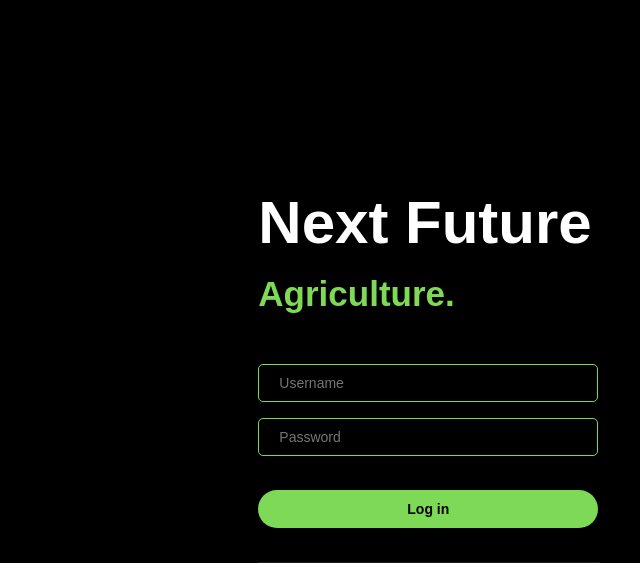
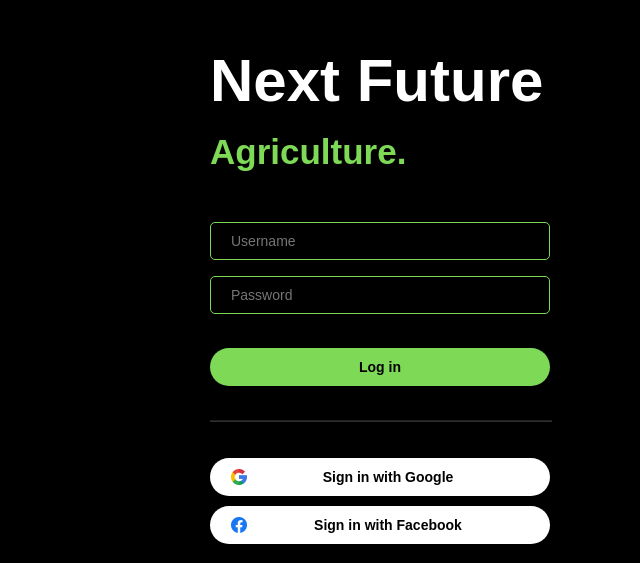
Before and after one commit to IT21823398/AgriMatrix, a React (Vite) app in the folder frontend/: page / in a window 1280 px wide. Shown: the part 237-800 px from the top of the page, without its empty margins (640-1280 px from the left). Built offline with nearby package versions, Linux system fonts and the light colour scheme.

Commit message:
edited the container name

```diff
--- a/frontend/src/components/Login.jsx
+++ b/frontend/src/components/Login.jsx
@@ -5,7 +5,7 @@ import facebook from '../assets/facebook.png';
 function LandingPageLogin() {
     return (
         <body>
-            <div class="container">
+            <div class="login-container">
                 <div class="sign-in">
                     <p id="p1">Next Future</p>
                     <p id="p2">Agriculture.</p>
```
